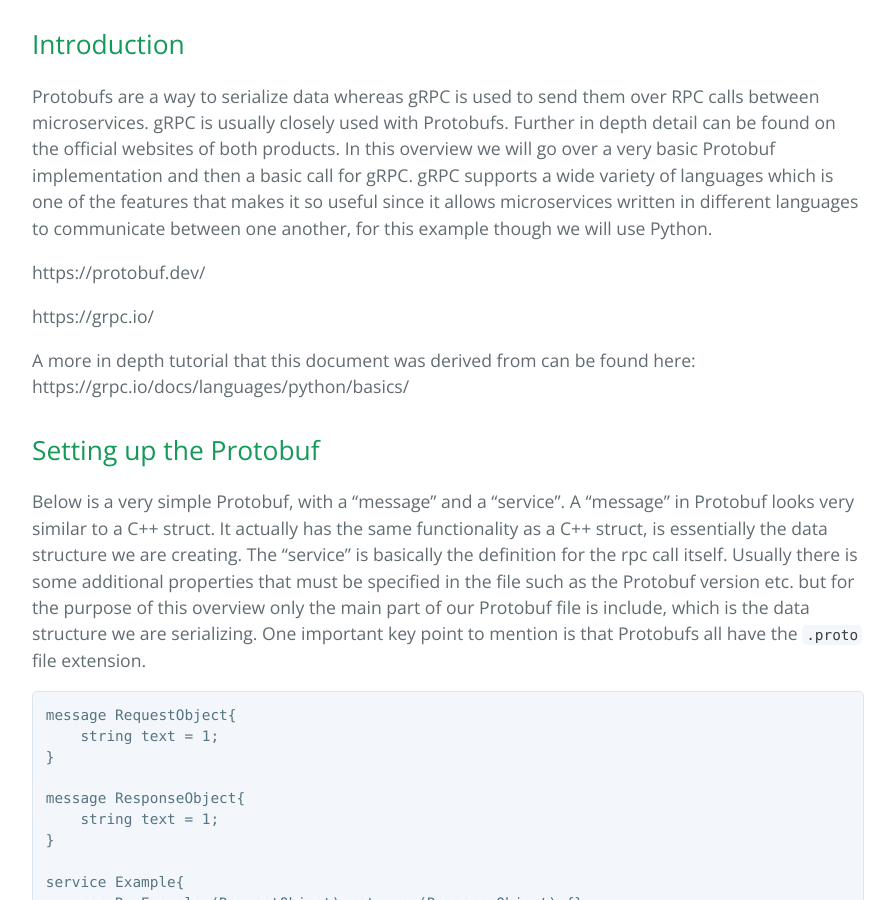
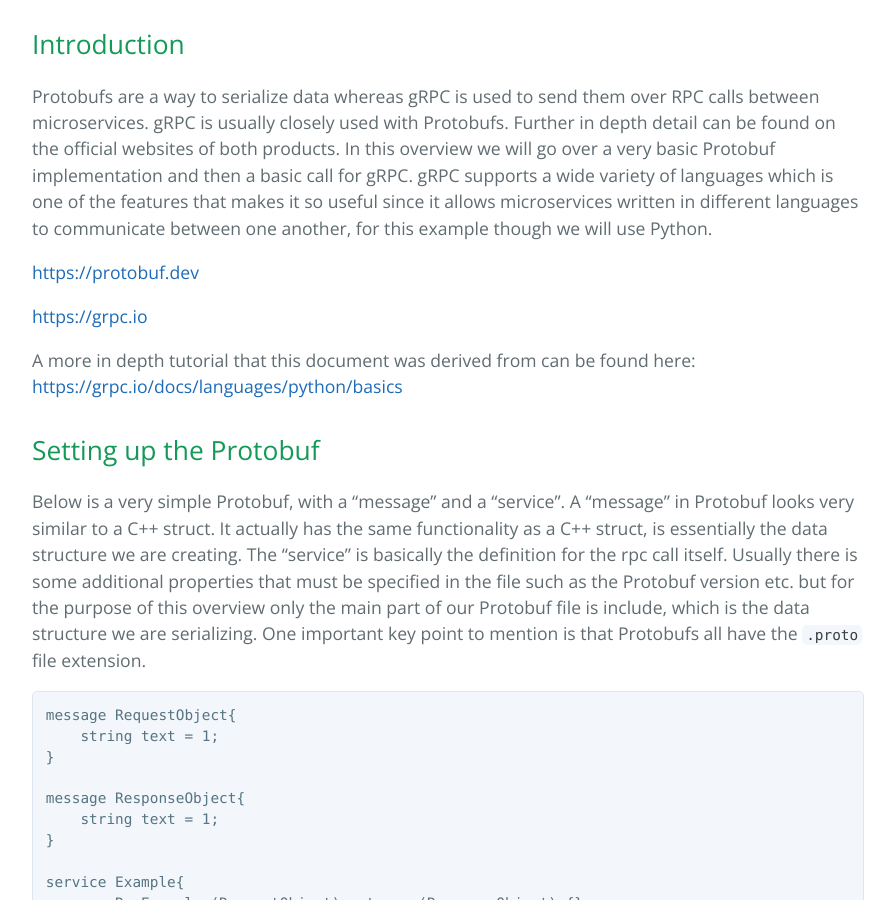
Before and after one commit to learning-software-engineering/learning-software-engineering.github.io, a Jekyll site: the page built from Topics/Tech_Stacks/Protobufs_and_gRPC.md, in a window 1280 px wide and 900 px high, scrolled down 397 px. Shown: the whole window, without its empty margins (192-1087 px from the left). Built offline with Jekyll 4.4.1, drawn with Linux system fonts in a browser that asks for light colours; our own code applies the rules of GitHub Pages for plain Markdown files; some of the changed lines change nothing that is shown.

Commit message:
Fixed links

```diff
--- a/Topics/Tech_Stacks/Protobufs_and_gRPC.md
+++ b/Topics/Tech_Stacks/Protobufs_and_gRPC.md
@@ -3,11 +3,11 @@
 ## Introduction
 Protobufs are a way to serialize data whereas gRPC is used to send them over RPC calls between microservices. gRPC is usually closely used with Protobufs. Further in depth detail can be found on the official websites of both products. In this overview we will go over a very basic Protobuf implementation and then a basic call for gRPC. gRPC supports a wide variety of languages which is one of the features that makes it so useful since it allows microservices written in different languages to communicate between one another, for this example though we will use Python.
 
-https://protobuf.dev/
+[https://protobuf.dev](https://protobuf.dev)
 
-https://grpc.io/
+[https://grpc.io](https://grpc.io)
 
-A more in depth tutorial that this document was derived from can be found here: https://grpc.io/docs/languages/python/basics/
+A more in depth tutorial that this document was derived from can be found here: [https://grpc.io/docs/languages/python/basics](https://grpc.io/docs/languages/python/basics)
 
 ## Setting up the Protobuf
 Below is a very simple Protobuf, with a "message" and a "service". A "message" in Protobuf looks very similar to a C++ struct. It actually has the same functionality as a C++ struct, is essentially the data structure we are creating. The "service" is basically the definition for the rpc call itself. Usually there is some additional properties that must be specified in the file such as the Protobuf version etc. but for the purpose of this overview only the main part of our Protobuf file is include, which is the data structure we are serializing. One important key point to mention is that Protobufs all have the `.proto` file extension.
```
